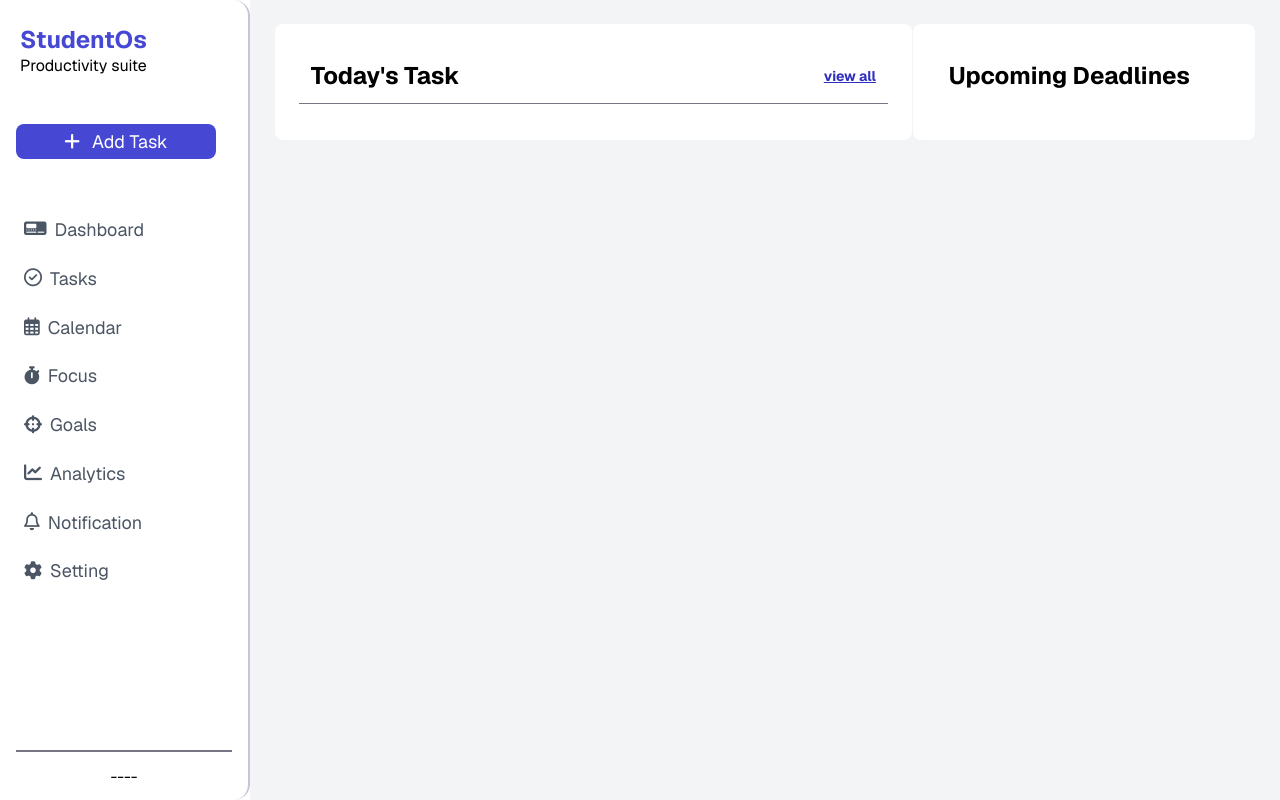
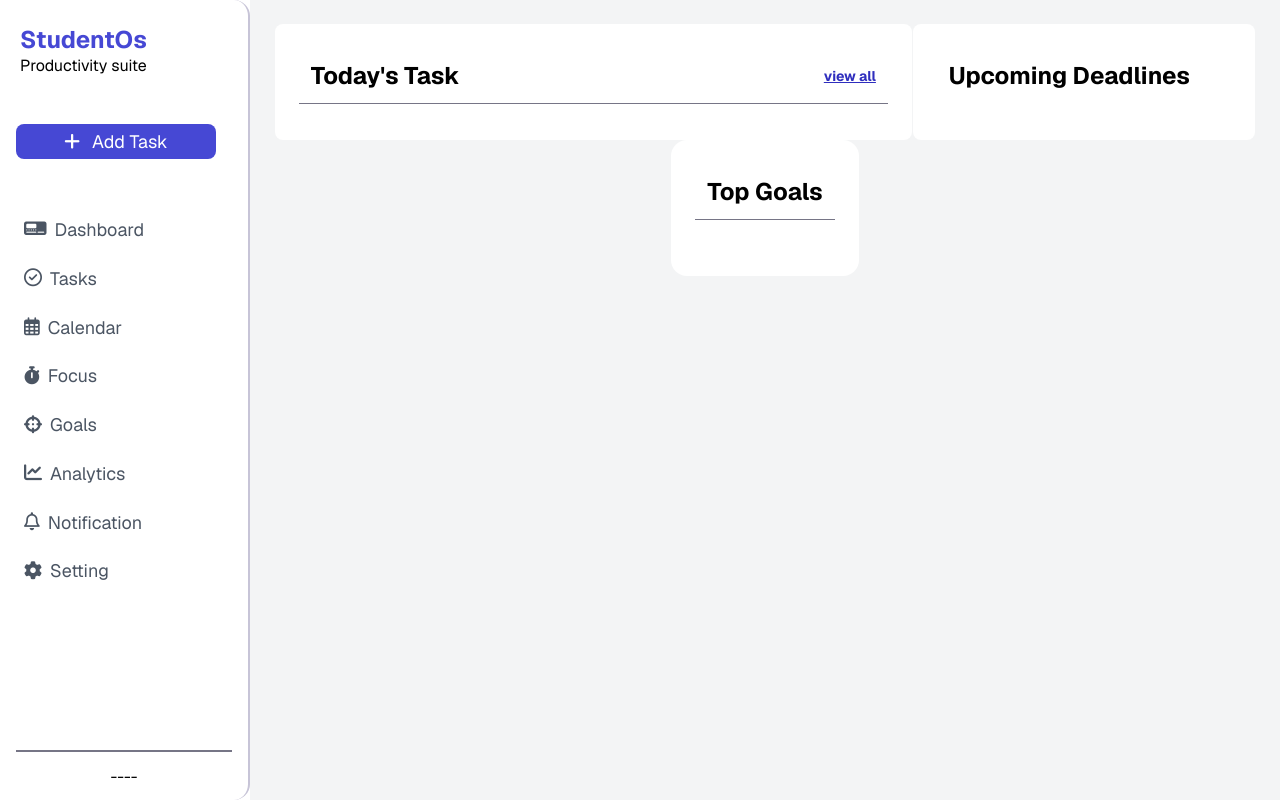
Before and after one commit to bharambepratik-08/Student-Website, a React (Create React App) app in the folder Frontend/studentos/: page /dashboard in a window 1280 px wide. Built offline with nearby package versions, Linux system fonts and the light colour scheme.

Commit message:
Worked on dashboard

```diff
--- a/Frontend/studentos/src/CSS/Goals.css
+++ b/Frontend/studentos/src/CSS/Goals.css
@@ -77,3 +77,11 @@
   box-sizing: border-box;
   border-bottom: 2px var(--surface-container-highest) solid;
 }
+
+.TopGoalsDivDash {
+  background-color: var(--surface);
+}
+
+.TopGoalsTitle {
+  border-bottom: 1px var(--outline) solid;
+}
--- /dev/null
+++ b/Frontend/studentos/src/components/Dashboard/TopGoalsList.js
@@ -0,0 +1,44 @@
+import React, { useContext } from "react";
+import GoalContext from "../../context/Goals/GoalsContext";
+
+const TopGoalsList = () => {
+  const context = useContext(GoalContext);
+  const { goals } = context;
+
+  const TopGoals = () => {
+    const top = [];
+
+    top.concat(goals.filter((goal) => {
+      return goal.bar > 70;
+    }));
+
+    return top.map((e) => {
+      return (
+        <div>
+          <p>{e.title}</p>
+          <div class="bar-sspec">
+            <div
+              style={{
+                width: `${e.bar}%`,
+                background: "green",
+                height: "100%",
+              }}
+            />
+          </div>
+        </div>
+      );
+    });
+  };
+
+  return (
+    <div className="display displayColumn gap-8 borderRadius-16 TopGoalsDivDash padding-24">
+      <div className="TopGoalsTitle padding-12">
+        <h2>Top Goals</h2>
+      </div>
+      <div className="TopGoalList padding-12">{TopGoals}</div>
+
+    </div>
+  );
+};
+
+export default TopGoalsList;
--- a/Frontend/studentos/src/pages/Dashboard.js
+++ b/Frontend/studentos/src/pages/Dashboard.js
@@ -1,6 +1,7 @@
 import React from "react";
 import UpcomingTaskList from "../components/Dashboard/UpcomingTaskList";
 import TaskListDisplay from "../components/Dashboard/TaskListDisplay";
+import TopGoalsList from "../components/Dashboard/TopGoalsList";
 
 const Dashboard = () => {
   return (
@@ -9,6 +10,9 @@ const Dashboard = () => {
         <TaskListDisplay />
         <UpcomingTaskList />
       </div>
+      <div className="display justifyItemsSpaceEvenly">
+        <TopGoalsList/>
+      </div>
     </div>
   );
 };
```
